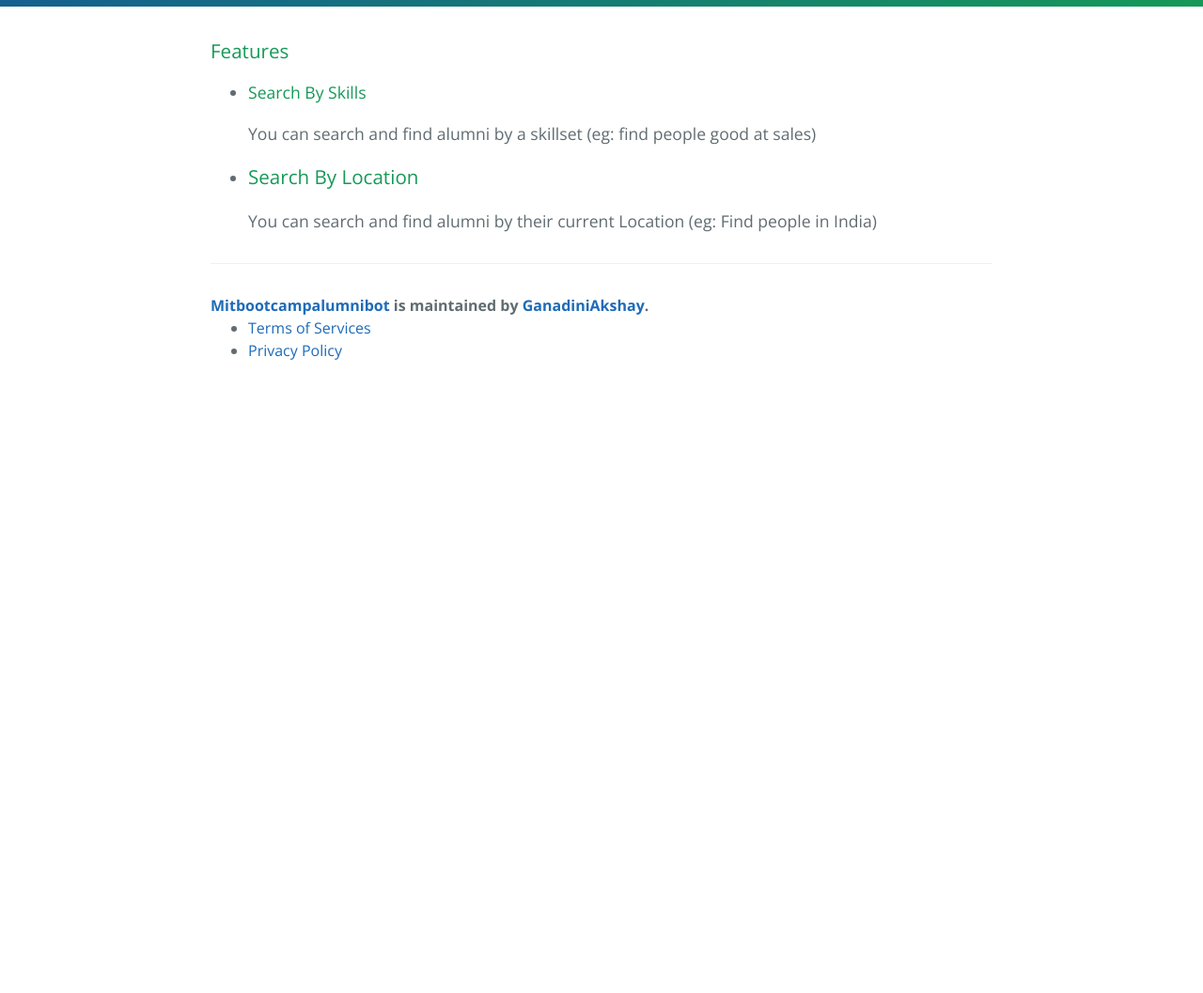
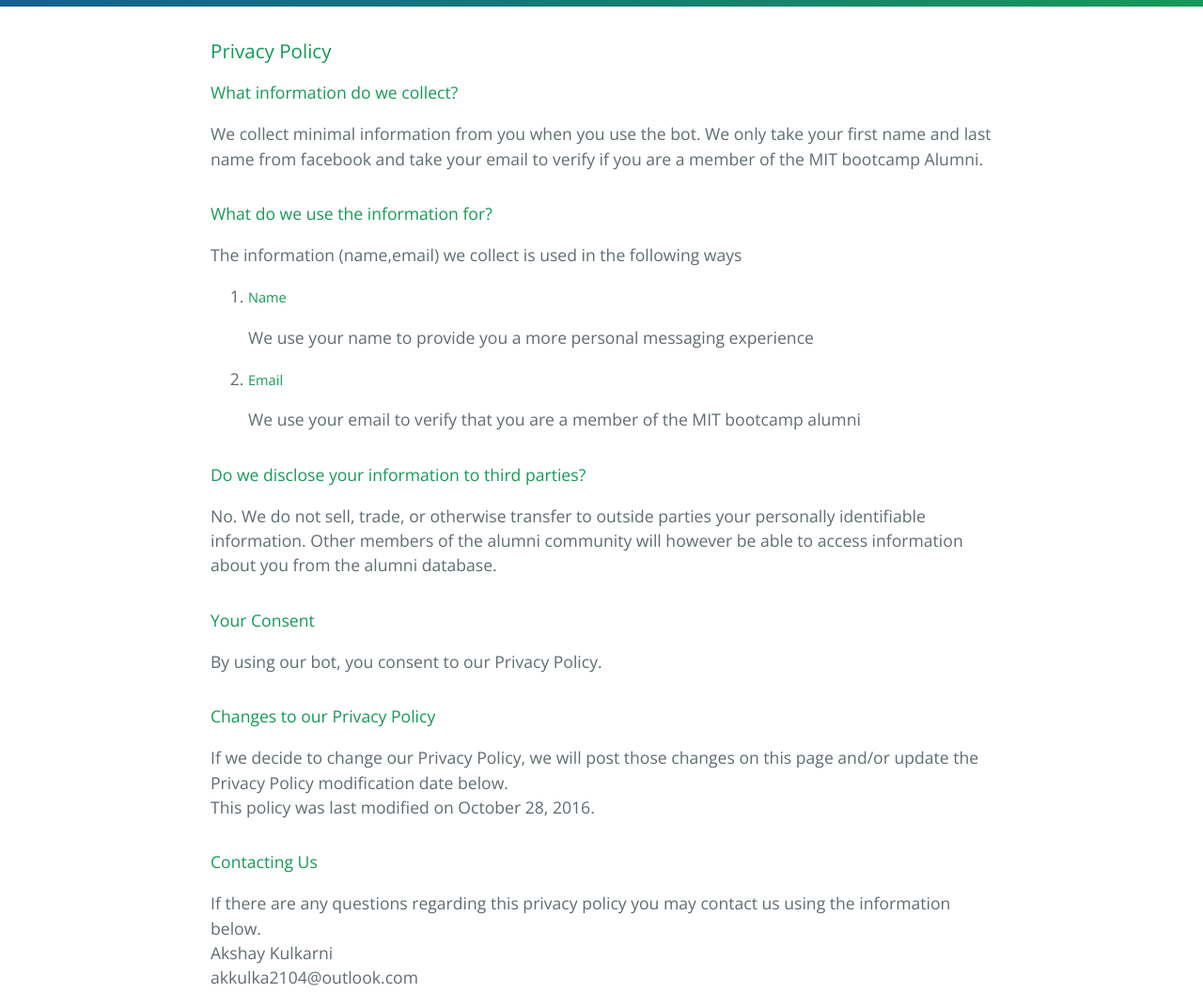
Before and after one commit to GanadiniAkshay/MITBootcampAlumniBot, a plain HTML site: page privacy.html in a window 1280 px wide. Shown: the part 340-1397 px from the top of the page at 94% size. Before the commit the page ends 800 px from the top, so only its background shows below. Drawn offline with nearby package versions, Linux system fonts and the light colour scheme.

Commit message:
updated privacy.html

```diff
--- a/privacy.html
+++ b/privacy.html
@@ -17,25 +17,58 @@
 
     <section class="main-content">
       <h3>
-<a id="welcome-to-github-pages" class="anchor" href="#welcome-to-github-pages" aria-hidden="true"><span aria-hidden="true" class="octicon octicon-link"></span></a>Features</h3>
-<ul>
-  <li>
-    <h4>
-      Search By Skills
-    </h4>
-    <p>
-    You can search and find alumni by a skillset (eg: find people good at sales)
-    </p>
-  </li>
-  <li>
-    <h3>
-     Search By Location
-    </h3>
-    <p>
-    You can search and find alumni by their current Location (eg: Find people in India)
-    </p>
-  </li>
-</ul>
+<a id="welcome-to-github-pages" class="anchor" href="#welcome-to-github-pages" aria-hidden="true"><span aria-hidden="true" class="octicon octicon-link"></span></a>
+        Privacy Policy</h3>
+    <section class="privacy">
+      <h4>What information do we collect?</h4>
+      <p>
+        We collect minimal information from you when you use the bot. We only take your first name and last name from
+        facebook and take your email to verify if you are a member of the MIT bootcamp Alumni.
+      </p>
+
+      <h4>What do we use the information for?</h4>
+      <p>
+        The information (name,email) we collect is used in the following ways
+      </p>
+      <ol>
+        <li>
+          <h5>Name</h5>
+          <p>We use your name to provide you a more personal messaging experience</p>
+        </li>
+        <li>
+          <h5>Email</h5>
+          <p>We use your email to verify that you are a member of the MIT bootcamp alumni</p>
+        </li>
+      </ol>
+
+      <h4>Do we disclose your information to third parties?</h4>
+      <p>
+         No. We do not sell, trade, or otherwise transfer to outside parties your personally identifiable information.
+        Other members of the alumni community will however be able to access information about you from the alumni database.
+      </p>
+
+      <h4>Your Consent</h4>
+      <p>
+         By using our bot, you consent to our Privacy Policy.
+      </p>
+
+      <h4>Changes to our Privacy Policy</h4>
+      <p>
+         If we decide to change our Privacy Policy, we will post those changes on this page and/or update the Privacy Policy modification date below.
+         <br/>
+         This policy was last modified on October 28, 2016.
+      </p>
+
+      <h4>Contacting Us</h4>
+      <p>
+        If there are any questions regarding this privacy policy you may contact us using the information below.
+        <br/>
+        Akshay Kulkarni
+        <br/>
+        akkulka2104@outlook.com
+      </p>
+      </section>
+
 <footer class="site-footer">
         <span class="site-footer-owner"><a href="https://github.com/GanadiniAkshay/MITBootcampAlumniBot">Mitbootcampalumnibot</a> is maintained by <a href="https://github.com/GanadiniAkshay">GanadiniAkshay</a>.</span>
 
```
